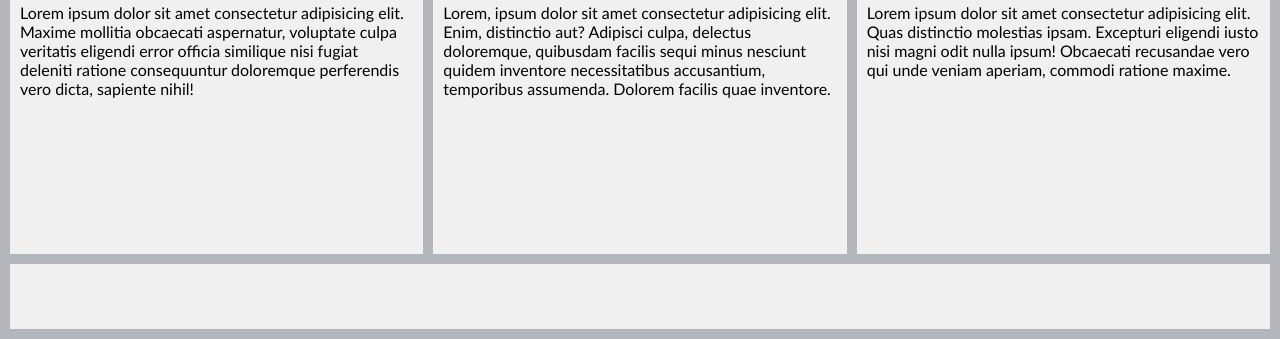
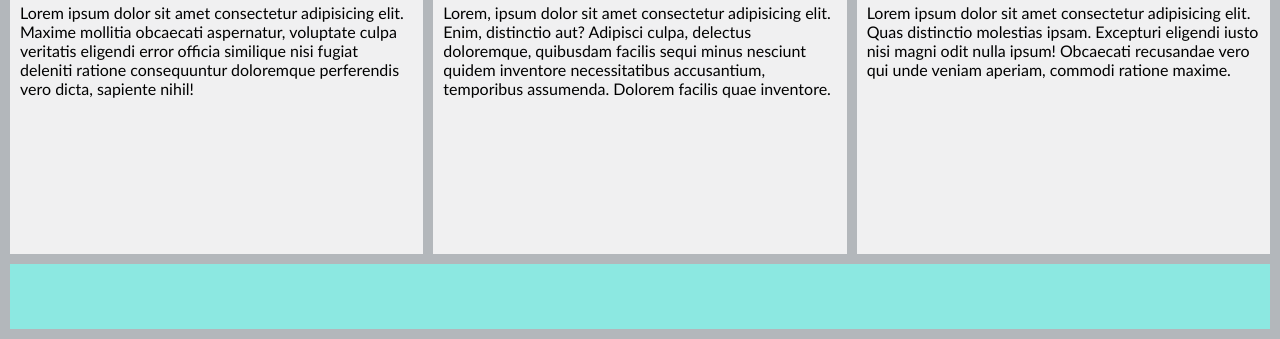
Before and after one commit to tlovell5/book_club, a plain HTML site: page library.html in a window 1280 px wide. Shown: the part 461-800 px from the top of the page. Drawn offline with Linux system fonts and the light colour scheme.

Commit message:
css changes

```diff
--- a/index.css
+++ b/index.css
@@ -1,4 +1,5 @@
-html, body {
+html,
+body {
   height: 100%;
 }
 
@@ -20,7 +21,7 @@ nav {
 
 nav a {
   border-right: 1px solid #bbb;
-	color: white;
+  color: rgb(255, 255, 255);
   text-decoration: none;
   display: grid;
   align-items: center;
@@ -48,8 +49,9 @@ main {
   padding: 10px;
 }
 
-main header, main footer {
-	background-color: rgba(255, 255, 255, 0.8);
+main header,
+main footer {
+  background-color: rgba(131, 245, 235, 0.8);
   display: grid;
   align-items: center;
   justify-content: center;
@@ -79,6 +81,7 @@ main > section {
 .book {
   background-color: rgba(255, 255, 255, 0.8);
   padding: 10px;
+  align-items: center;
 }
 
 .book p {
```
Lines whose indentation alone changed are shown as unchanged.
